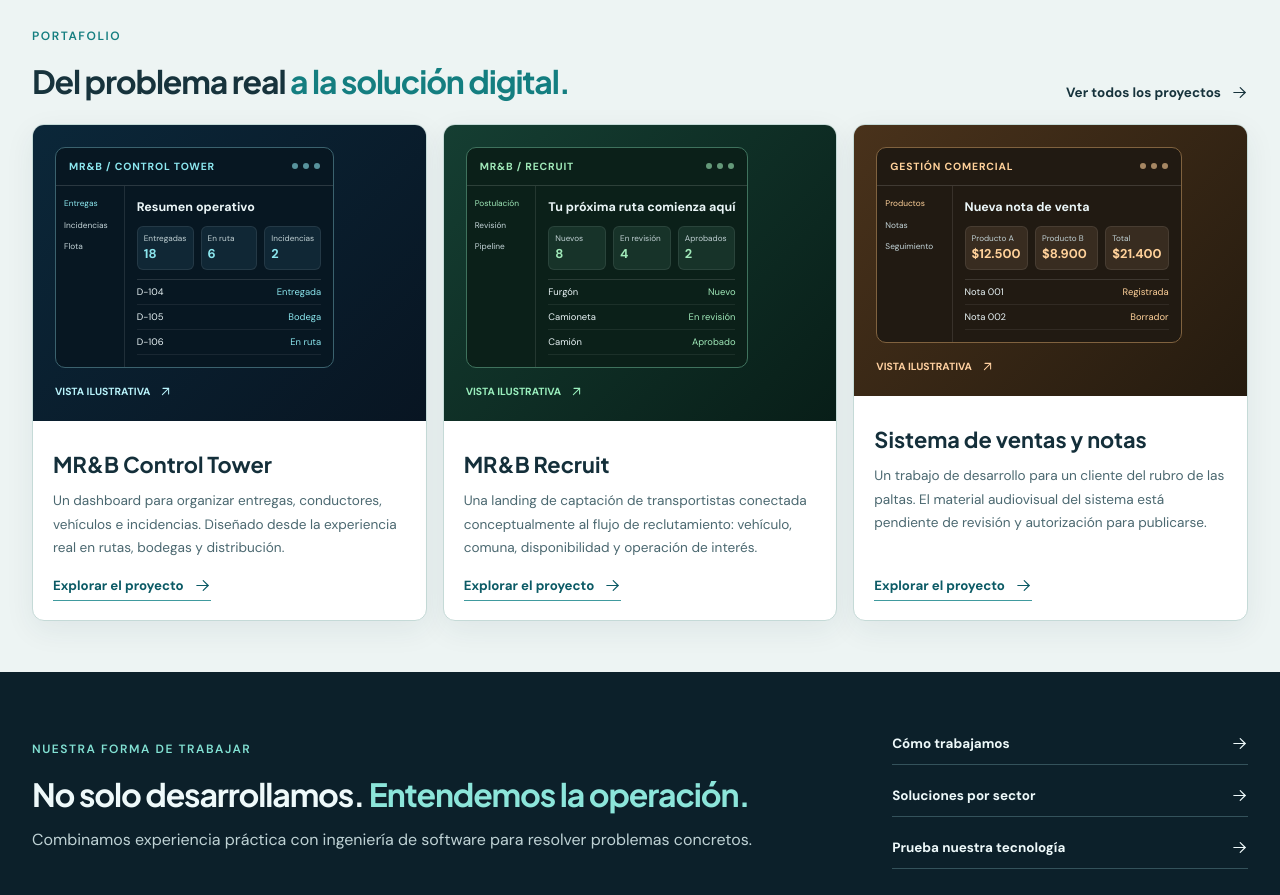
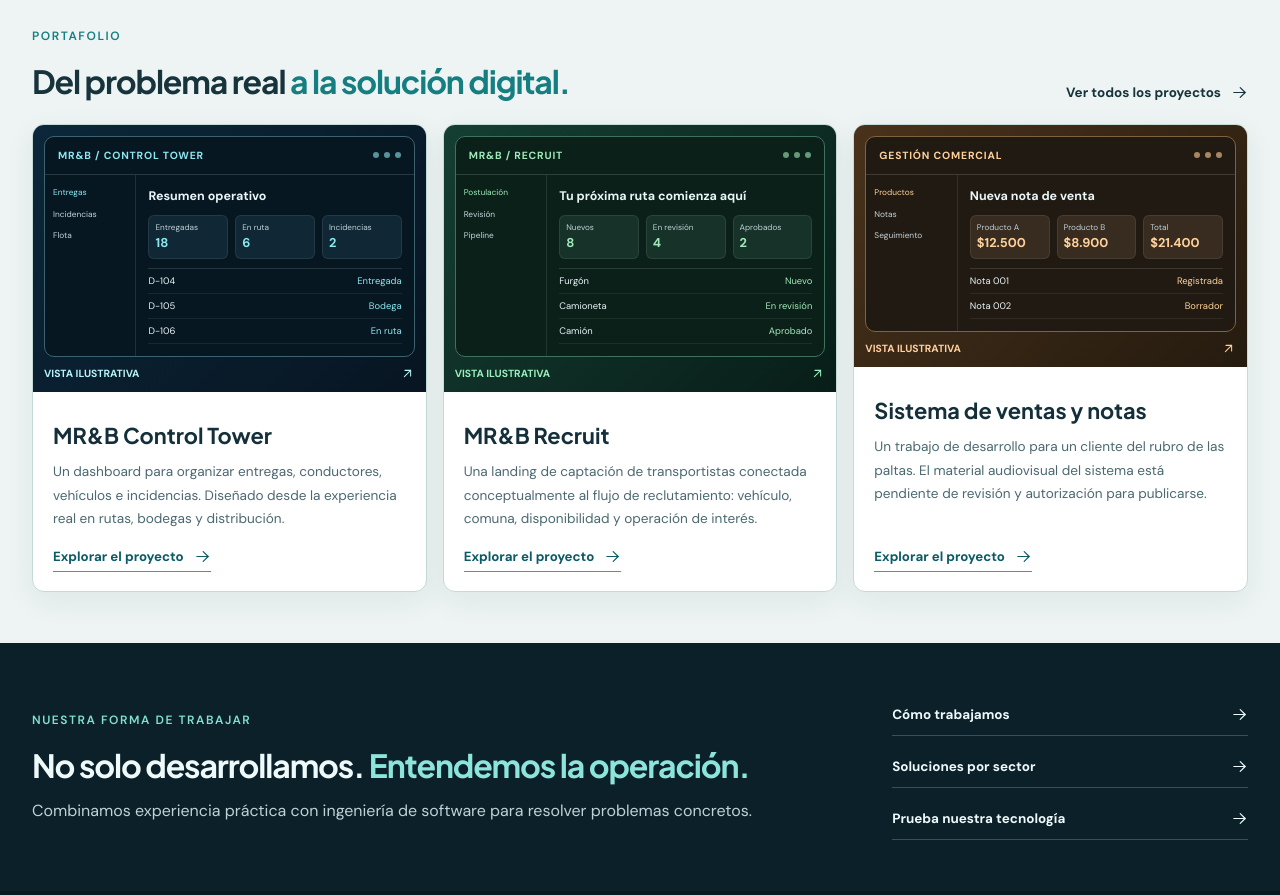
Before and after one commit to miguel-dashboard/muvory-website, a React (Vite) app: page / in a window 1280 px wide. Shown: the part 1220-2115 px from the top of the page. Built offline with nearby package versions, Linux system fonts and the light colour scheme.

Commit message:
Scale product previews and give functional demos sufficient room

```diff
--- a/src/portfolio.css
+++ b/src/portfolio.css
@@ -178,3 +178,12 @@
 .pf-detail-demo-layout .case-recruit-mock,.pf-detail-art .case-recruit-mock {width:100%;min-width:0;}
 @media(max-width:950px){.pf-page .pf-project-grid{grid-template-columns:repeat(2,minmax(0,1fr));}}
 @media(max-width:650px){.pf-page .pf-project-grid{grid-template-columns:1fr;}.pf-project-cover{min-height:145px;}}
+
+.pf-project-cover{display:block;padding:11px;min-height:0}
+.pf-project-cover>.ml-preview{width:100%;transition:transform .2s}
+.pf-project-cover>small{margin-top:9px;justify-content:space-between}
+.pf-project-cover:hover>.ml-preview{transform:translateY(-2px)}
+.pf-detail-demo-layout{grid-template-columns:minmax(0,1.5fr) minmax(0,.65fr)}
+.case-live-demo .ml-lab{max-width:1050px}
+@media(max-width:950px){.pf-detail-demo-layout{grid-template-columns:1fr}}
+@media(prefers-reduced-motion:reduce){.pf-project-cover>.ml-preview{transition:none}.pf-project-cover:hover>.ml-preview{transform:none}}
```
